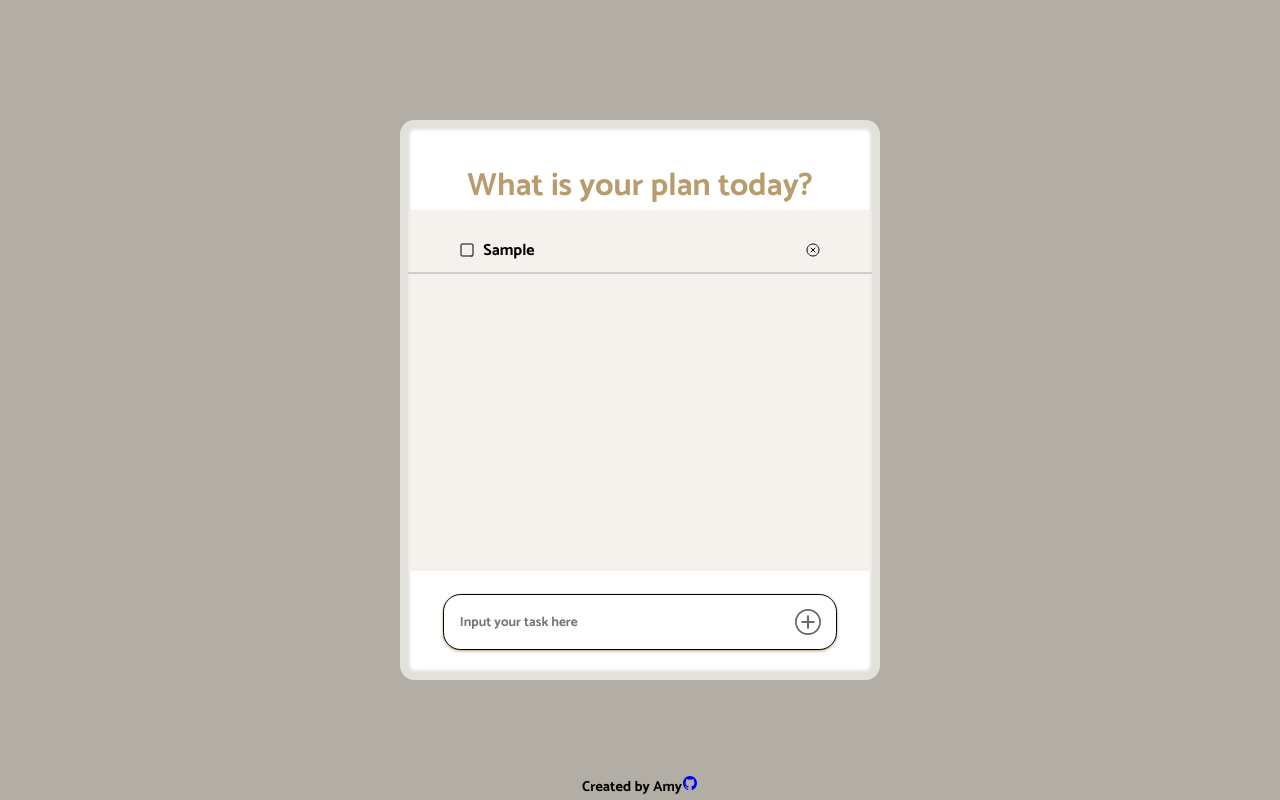
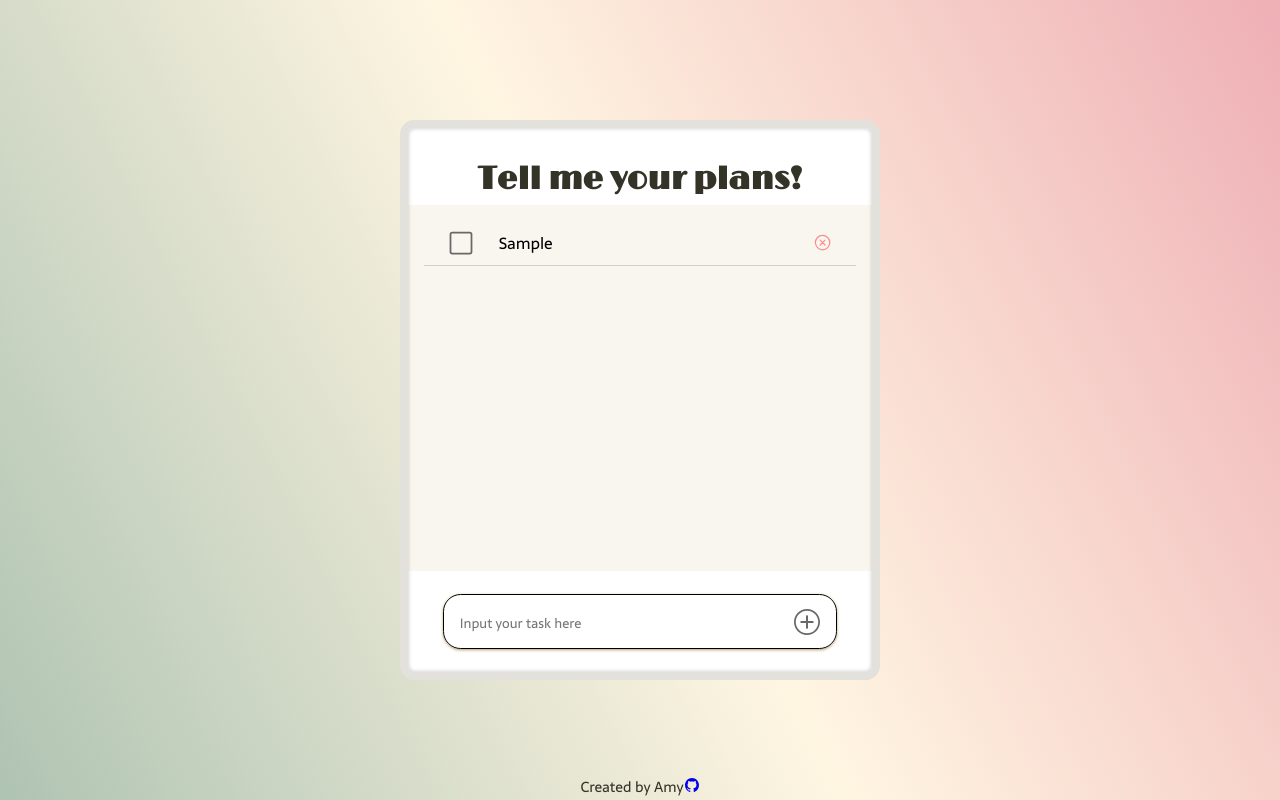
Before and after one commit to amyrasl/my-todolist, a React (Create React App) app: page / in a window 1280 px wide. Both pictures are taken after typing "Sample" into the empty fields and a click on the button 807 px from the left and 668 px from the top of the page. Built offline with nearby package versions, Linux system fonts and the light colour scheme.

Commit message:
3RD COMMITT
Edit func done~

```diff
--- a/src/App.css
+++ b/src/App.css
@@ -1,6 +1,7 @@
 .App {
   /* text-align: center; */
   align-content: center;
+  color: #333328;
 }
 
 .todowrapper {
@@ -17,7 +18,7 @@
 }
 
 h1 {
-  color: #b89c6e;
+  font-family: "Limelight", sans-serif;
   font-size: 2rem;
   height: 15%;
   align-self: center;
@@ -31,7 +32,7 @@ h1 {
 .todo-container {
   width: 100%;
   height: 75%;
-  background-color: #f1eee7ba;
+  background-color: #e0d1b432;
   /* display: flex; */
   /* flex-direction: column; */
   /* align-items: center; */
@@ -41,17 +42,44 @@ h1 {
 .todo-row {
   /* width: 100%; */
   /* background-color: red; */
-  border-bottom: 2px solid #cfcfcf;
+  letter-spacing: 0.25px;
+  border-bottom: 1px solid #cfcfcf;
   display: flex;
-  justify-content: center;
+  justify-content: space-evenly;
   align-items: center;
   gap: 0.5rem;
   padding: 0.5rem;
-  margin-top: 1.2rem;
+  margin: 1rem;
 }
 
 .todo-content {
   width: 70%;
+}
+
+.textclass {
+  text-decoration: none;
+  border: none;
+  display: block;
+  background: transparent;
+  width: 100%;
+  height: auto;
+  resize: none;
+  overflow: auto;
+  overflow-wrap: break-word;
+  text-size-adjust: 100%;
+  font-size: 1rem;
+}
+
+.textclass:focus {
+  outline: 0.5px ridge rgb(151, 140, 142);
+}
+
+.textclass.completed {
+  text-decoration: line-through;
+}
+
+.textclass.completed:focus {
+  outline: none;
 }
 
 .todoform {
@@ -59,18 +87,20 @@ h1 {
   min-width: 85%;
   height: 10%;
   position: relative;
+  border-radius: 1.1rem;
+  border: 1px solid black;
+  box-shadow: 0 1px 3px 0px #b89c6e;
 }
 
 .todo-input {
   outline: none;
   padding: 1rem;
-  width: 100%;
-  /* display: block; */
+  width: 90%;
+  display: block;
   height: 3.5rem;
   flex-shrink: 0;
-  border-radius: 1.1rem;
-  border: 1px solid black;
-  box-shadow: 0 1px 3px 0px #b89c6e;
+  background: transparent;
+  border: none;
   align-self: center;
 }
 
--- a/src/Components/Todo.js
+++ b/src/Components/Todo.js
@@ -1,19 +1,82 @@
-import React from "react";
+import React, { useState, useRef, useEffect } from "react";
 import { IoCloseCircleOutline } from "react-icons/io5";
 import { IoSquareOutline } from "react-icons/io5";
 import { IoCheckboxOutline } from "react-icons/io5";
+import { IconContext } from "react-icons";
 
-export const Todo = ({ task, completedTodo, removeTodo }) => {
+export const Todo = ({ task, completedTodo, removeTodo, updateTodo }) => {
+  const [text, setText] = useState(task.task);
+  const textareaRef = useRef(null);
+
+  useEffect(() => {
+    textareaRef.current.style.height = "0px";
+    const scrollHeight = textareaRef.current.scrollHeight;
+    textareaRef.current.style.height = scrollHeight + "px";
+  }, [text]);
+
+  const handleBlur = (event) => {
+    event.preventDefault();
+    updateTodo(text, task.id);
+  };
+
   return (
     <div className="todo-row">
       {task.completed ? (
-        <IoCheckboxOutline onClick={() => completedTodo(task.id)} />
+        <>
+          <IconContext.Provider
+            value={{
+              color: "#686866",
+              size: "1.75rem",
+            }}
+          >
+            <IoCheckboxOutline onClick={() => completedTodo(task.id)} />
+          </IconContext.Provider>
+          <span className="todo-content">
+            <textarea
+              rows={1}
+              disabled={true}
+              ref={textareaRef}
+              value={text}
+              className="textclass completed"
+            >
+              {task.task}
+            </textarea>
+          </span>
+        </>
       ) : (
-        <IoSquareOutline onClick={() => completedTodo(task.id)} />
+        <>
+          <IconContext.Provider
+            value={{
+              color: "#686866",
+              size: "1.75rem",
+            }}
+          >
+            <IoSquareOutline onClick={() => completedTodo(task.id)} />
+          </IconContext.Provider>
+          <span className="todo-content">
+            <form id="myForm">
+              <textarea
+                ref={textareaRef}
+                value={text}
+                className="textclass"
+                onChange={(e) => setText(e.target.value)}
+                onBlur={(e) => handleBlur(e)}
+              >
+                {task.task}
+              </textarea>
+            </form>
+          </span>
+        </>
       )}
 
-      <p className="todo-content">{task.task}</p>
-      <IoCloseCircleOutline onClick={() => removeTodo(task.id)} />
+      <IconContext.Provider
+        value={{
+          color: "#FF8A8A",
+          size: "1.2rem",
+        }}
+      >
+        <IoCloseCircleOutline onClick={() => removeTodo(task.id)} />
+      </IconContext.Provider>
     </div>
   );
 };
--- a/src/Components/TodoWrapper.js
+++ b/src/Components/TodoWrapper.js
@@ -1,4 +1,4 @@
-import React, { useState } from "react";
+import React, { useState, useEffect } from "react";
 import { TodoForm } from "./TodoForm";
 import { Todo } from "./Todo";
 import { v4 as uuidv4 } from "uuid";
@@ -30,9 +30,18 @@ export const TodoWrapper = () => {
     setTodos(todos.filter((todo) => todo.id !== id));
   };
 
+  const updateTodo = (task, id) => {
+    setTodos(todos.map((todo) => (todo.id === id ? { ...todo, task } : todo)));
+  };
+
+  useEffect(() => {
+    // This effect runs after the component re-renders
+    console.log("Updated Todos:", todos);
+  }, [todos]); // Dependency array ensures the effect runs only when 'todos' changes
+
   return (
     <div className="todowrapper">
-      <h1>What is your plan today?</h1>
+      <h1>Tell me your plans!</h1>
       {todos.length === 0 && (
         <img
           className="imageclass"
@@ -49,6 +58,7 @@ export const TodoWrapper = () => {
             key={todo.id}
             completedTodo={completedTodo}
             removeTodo={removeTodo}
+            updateTodo={updateTodo}
           />
         ))}
       </div>
--- a/src/index.css
+++ b/src/index.css
@@ -1,7 +1,7 @@
-@import url("https://fonts.googleapis.com/css2?family=Catamaran:wght@700&display=swap");
+@import url("https://fonts.googleapis.com/css2?family=Limelight&family=Sarala&display=swap");
 
 * {
-  font-family: "Catamaran", sans-serif;
+  font-family: "Sarala", sans-serif;
   margin: 0;
   padding: 0;
   box-sizing: border-box;
@@ -10,7 +10,12 @@
 body {
   min-height: 100vh;
   /* overflow: hidden; */
-  background-color: #b2aea5;
+  background: linear-gradient(
+    243deg,
+    rgba(222, 96, 108, 0.5) 0%,
+    rgba(255, 237, 197, 0.5) 50%,
+    rgba(96, 136, 102, 0.5) 100%
+  );
   display: flex;
   justify-content: center;
   align-items: center;
```
